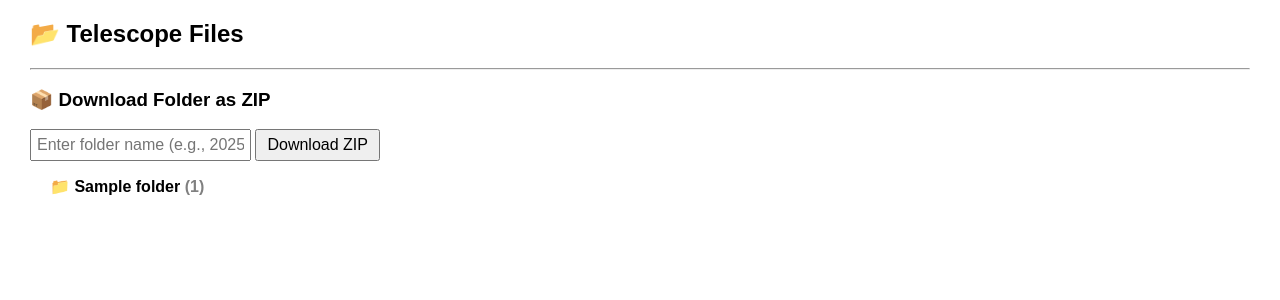
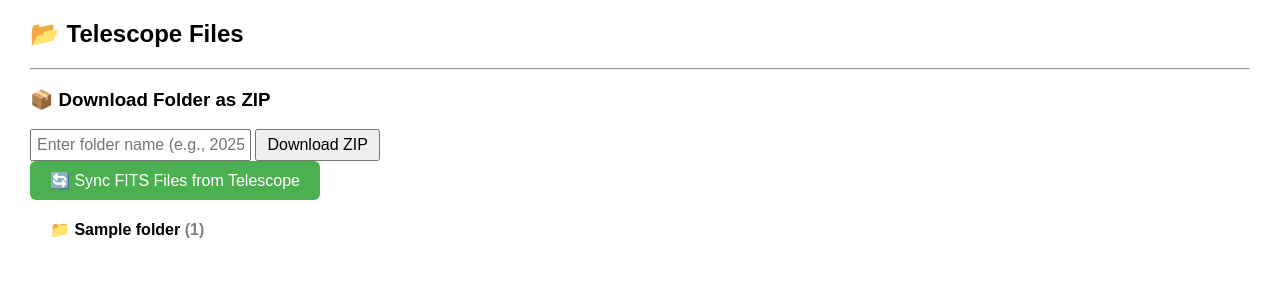
Before and after one commit to astronomyk/whopa, a Flask app: template website_code/templates/files.html in a window 1280 px wide. Shown: the part 82-382 px from the top of the page. Run offline with Flask 3, Linux system fonts and the light colour scheme; the template is opened without the code that fills it: most values are stand-ins (such as "Sample title", 1, 10 or a date in 2020).

Commit message:
added seestar sync button

```diff
--- a/website_code/templates/files.html
+++ b/website_code/templates/files.html
@@ -34,6 +34,12 @@
     <input type="text" name="folder_name" placeholder="Enter folder name (e.g., 2025-05-06)" required
            style="padding: 5px; font-size: 1em;">
     <button type="submit" style="padding: 5px 10px; font-size: 1em;">Download ZIP</button>
+</form>
+
+<form method="POST" action="{{ url_for('sync_fits') }}" style="margin-bottom: 20px;">
+    <button type="submit" style="padding: 10px 20px; font-size: 1em; background-color: #4CAF50; color: white; border: none; border-radius: 6px;">
+        🔄 Sync FITS Files from Telescope
+    </button>
 </form>
 
 {% with messages = get_flashed_messages() %}
```
